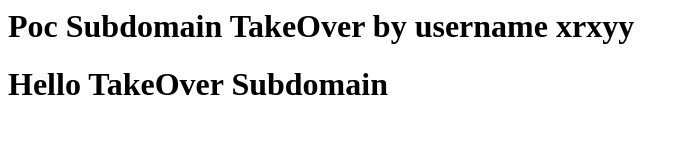
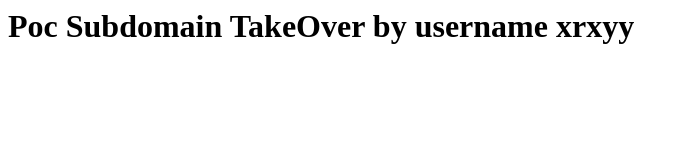
Before and after one commit to chinnawatsutthiwang/team.devtechsys.com, a plain HTML site: page index.html in a window 1280 px wide. Shown: the whole page, without its empty margins (0-688 px from the left). Drawn offline with Linux system fonts and the light colour scheme.

Commit message:
Update index.html

```diff
--- a/index.html
+++ b/index.html
@@ -1,2 +1 @@
 <h1>Poc Subdomain TakeOver by username xrxyy</h1>
-<h1>Hello TakeOver Subdomain</h1>
```
